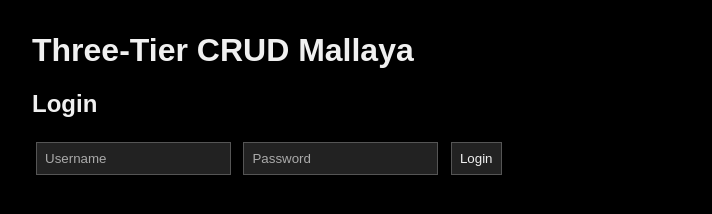
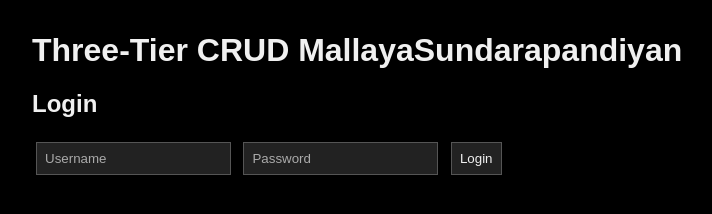
Before and after one commit to SribalanMS/3tier-app2, a website: page frontend/index.html in a window 1280 px wide. Shown: the whole page, without its empty margins (0-712 px from the left). Drawn offline with Linux system fonts and the light colour scheme.

Commit message:
Update index.html

```diff
--- a/frontend/index.html
+++ b/frontend/index.html
@@ -36,7 +36,7 @@
 
 </head>
 <body>
-  <h1>Three-Tier CRUD Mallaya </h1>
+  <h1>Three-Tier CRUD MallayaSundarapandiyan</h1>
 
   <!-- Login -->
   <div id="login-section">
```
